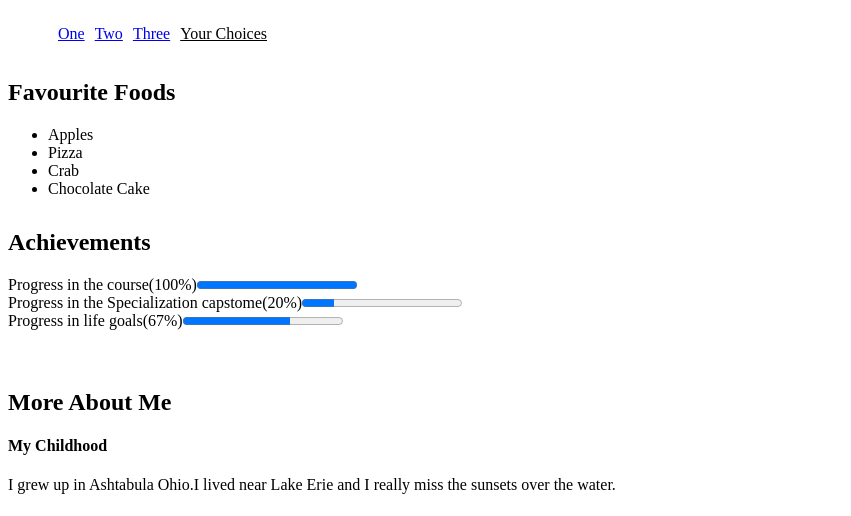
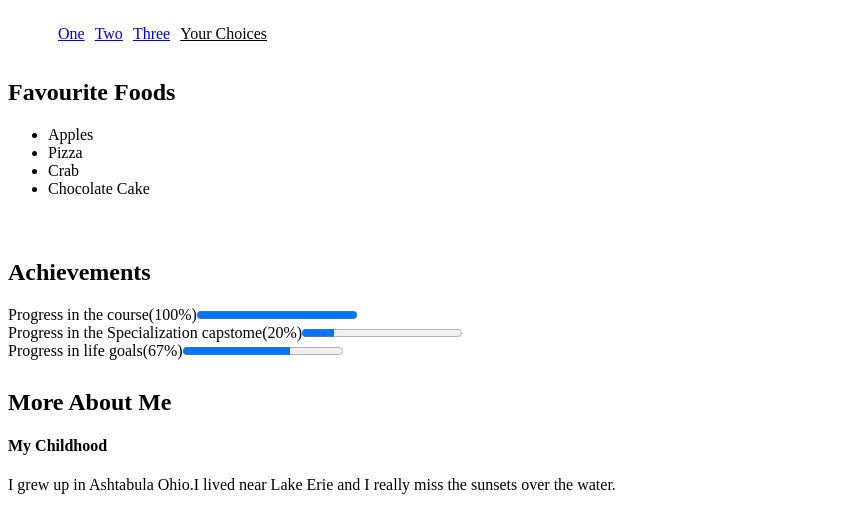
Before and after one commit to Phue123/FinalProject, a plain HTML site: page index.html in a window 1280 px wide. Shown: the part 61-577 px from the top of the page, without its empty margins (0-851 px from the left). Drawn offline with Linux system fonts and the light colour scheme.

Commit message:
Update index.html

```diff
--- a/index.html
+++ b/index.html
@@ -31,7 +31,7 @@
 
             .section2{
                 position:absolute;
-                top: 270px;
+                top: 300px;
             }
 
             .section3{
```
